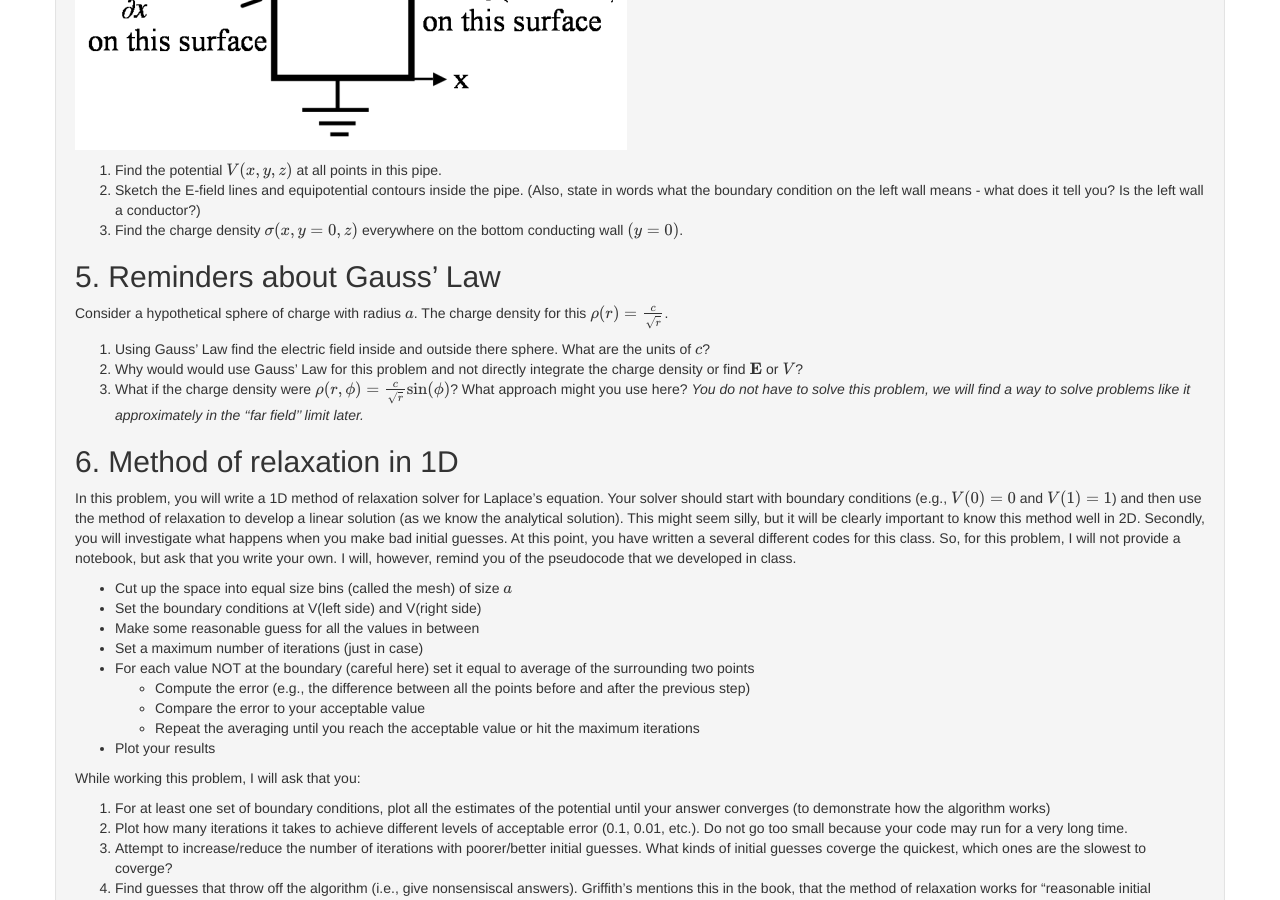
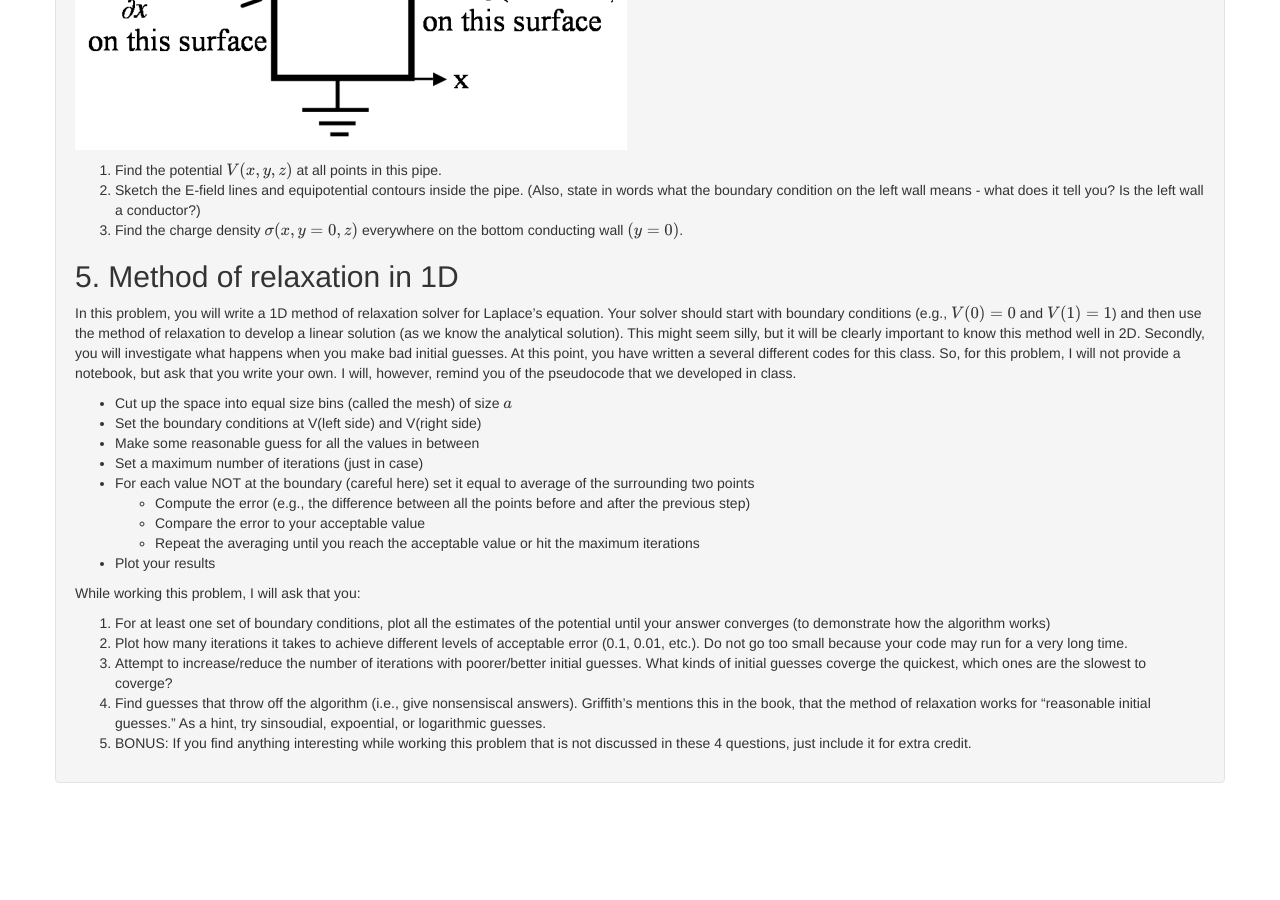
Before and after one commit to dannycab/phy481msu_f2019, a Jekyll site: the page built from assignments/homework7.md, in a window 1280 px wide and 900 px high, scrolled down 1872 px. Built offline with Jekyll 4.4.1, drawn with Linux system fonts in a browser that asks for light colours; formulas are drawn with MathJax 3; after the commit the page ends 2675 px from its top, so only the background shows below that.

Commit message:
added HW7

```diff
--- a/assignments/homework7.md
+++ b/assignments/homework7.md
@@ -6,7 +6,7 @@ title: Homework 7 (Due October 18th)
 
 Homework 7 focuses on Laplace's equations and solving it using infinite series solutions. You should become comfortable with setting boundary conditions for PDE problems like this and develop a sense of the process for solving these problems analytically. Additionaly, you will plot these solutions in 2D and develop the method of relaxation in 1D to investigate issues with the method.
 
-[Dropbox file request link for Homework 7](https://www.dropbox.com/request/VFZZjYX5f2Rkizq8uov6)
+[Dropbox file request link for Homework 7](https://www.dropbox.com/request/6t565TY4NMCjiHFcxSrW)
 
 ## 1. Proving Uniqueness
 
@@ -64,15 +64,8 @@ A square rectangular pipe (sides of length $a$) runs parallel to the z-axis (fro
 2. Sketch the E-field lines and equipotential contours inside the pipe. (Also, state in words what the boundary condition on the left wall means - what does it tell you? Is the left wall a conductor?)
 3. Find the charge density $\sigma(x,y=0,z)$ everywhere on the bottom conducting wall $(y=0)$.
 
-## 5. Reminders about Gauss' Law
 
-Consider a hypothetical sphere of charge with radius $a$. The charge density for this $\rho(r) = \frac{c}{\sqrt{r}}$.
-
-1. Using Gauss' Law find the electric field inside and outside there sphere. What are the units of $c$?
-2. Why would would use Gauss' Law for this problem and not directly integrate the charge density or find $\mathbf{E}$ or $V$?
-3. What if the charge density were $\rho(r,\phi) = \frac{c}{\sqrt{r}}\sin(\phi)$? What approach might you use here? *You do not have to solve this problem, we will find a way to solve problems like it approximately in the ''far field'' limit later.*
-
-## 6. Method of relaxation in 1D
+## 5. Method of relaxation in 1D
 
 In this problem, you will write a 1D method of relaxation solver for Laplace's equation. Your solver should start with boundary conditions (e.g., $V(0) = 0$ and $V(1) = 1$) and then use the method of relaxation to develop a linear solution (as we know the analytical solution). This might seem silly, but it will be clearly important to know this method well in 2D. Secondly, you will investigate what happens when you make bad initial guesses. At this point, you have written a several different codes for this class. So, for this problem, I will not provide a notebook, but ask that you write your own. I will, however, remind you of the pseudocode that we developed in class.
 
```
Also changed, not shown: assignments/list_of_assignments.md (+1 -0 lines), 3 other files.
